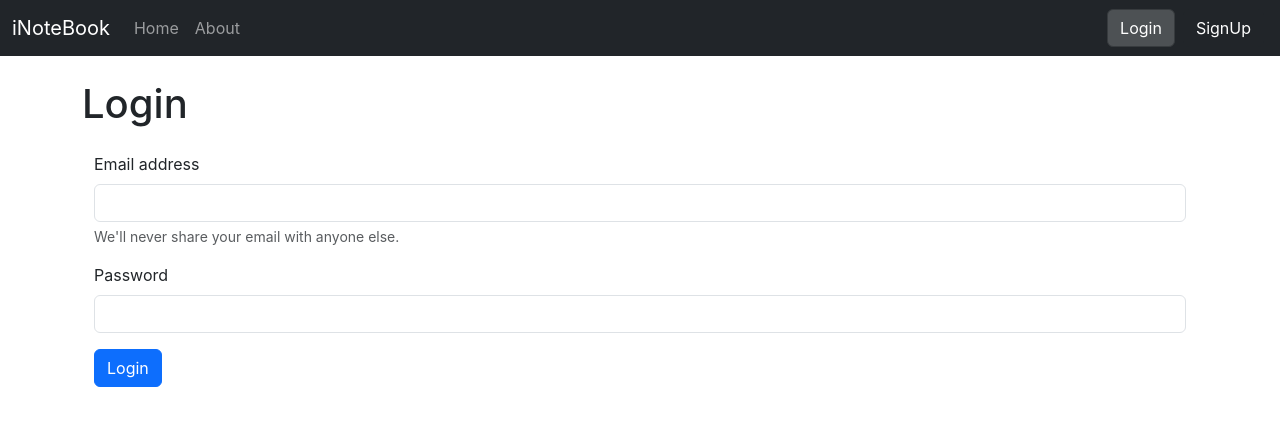
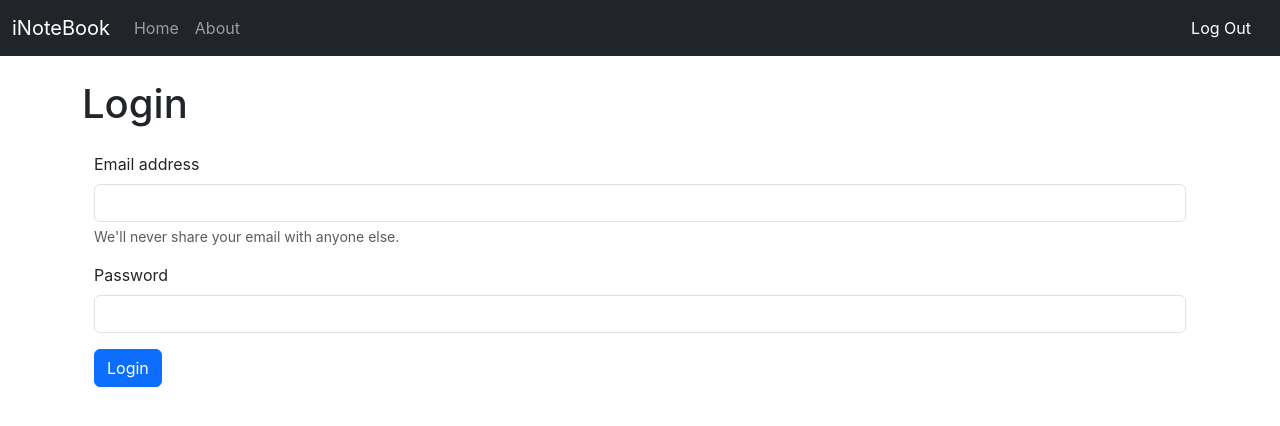
Before and after one commit to AnirudhAP2k/Project-3, a React (Create React App) app in the folder frontend/: page /login in a window 1280 px wide. Shown: the top 426 px of the page. Built offline with nearby package versions, Linux system fonts and the light colour scheme; sample sign-in values are in the browser's storage.

Commit message:
Included authentication functionalities

```diff
--- a/frontend/src/components/Login.jsx
+++ b/frontend/src/components/Login.jsx
@@ -20,7 +20,7 @@ const Login = () => {
     setCredentials({ email: credentials.email, password: "" });
     const result = await response.json();
     if (result.success) {
-      // console.log(result.authToken)
+      console.log(result.authToken)
       localStorage.setItem("auth-token", result.authToken);
       navigate("/");
     } else {
--- a/frontend/src/components/Navbar.jsx
+++ b/frontend/src/components/Navbar.jsx
@@ -3,6 +3,11 @@ import { Link, useLocation} from "react-router-dom";
 
 function Navbar() {
   let location = useLocation();
+
+  const handleLogout =() => {
+    localStorage.removeItem('auth-token')
+  }
+
   return (
     <div>
       <nav className="navbar navbar-expand-lg navbar-dark bg-dark">
@@ -34,10 +39,13 @@ function Navbar() {
                 </Link>
               </li>
             </ul>
+            {!localStorage.getItem('auth-token') ?
             <form className="d-flex">
               <Link className={`btn btn-dark mx-1 ${location.pathname === '/login' ? "active" : ""}`} to="/login" role="button">Login</Link>
               <Link className={`btn btn-dark mx-1 ${location.pathname === '/signup' ? "active" : ""}`} to="/signup" role="button">SignUp</Link>
             </form>
+             :  <form className="d-flex">
+              <Link className={`btn btn-dark mx-1`} onClick={handleLogout} to="/login" role="button">Log Out</Link> </form> }
           </div>
         </div>
       </nav>
--- a/frontend/src/components/Notes.jsx
+++ b/frontend/src/components/Notes.jsx
@@ -1,4 +1,5 @@
 import React, { useContext, useEffect } from "react";
+import { useNavigate } from "react-router-dom";
 import noteContext from "../context/NoteContext";
 import Noteitem from "./Noteitem";
 import AddNote from "./AddNote";
@@ -6,11 +7,16 @@ import AddNote from "./AddNote";
 function Notes() {
   const context = useContext(noteContext);
   const { notes, getNotes } = context;
+  let navigate = useNavigate();
 
   useEffect(() => {
+    if(localStorage.getItem('auth-token')){
     getNotes();
-    // eslint-disable-next-line
-  },[]);
+    }
+    else{
+      navigate('/login')
+    }
+  }, []);
 
   return (
     <>
--- a/frontend/src/context/NotesState.jsx
+++ b/frontend/src/context/NotesState.jsx
@@ -12,7 +12,7 @@ const NoteState = (props) => {
     const response = await fetch(`${host}/api/notes/fetchallnotes`, {
       method: "GET",
       headers: {
-        "Content-type": "application-json",
+        "Content-type": "application/json",
         "auth-token": token
       },
     });
```
